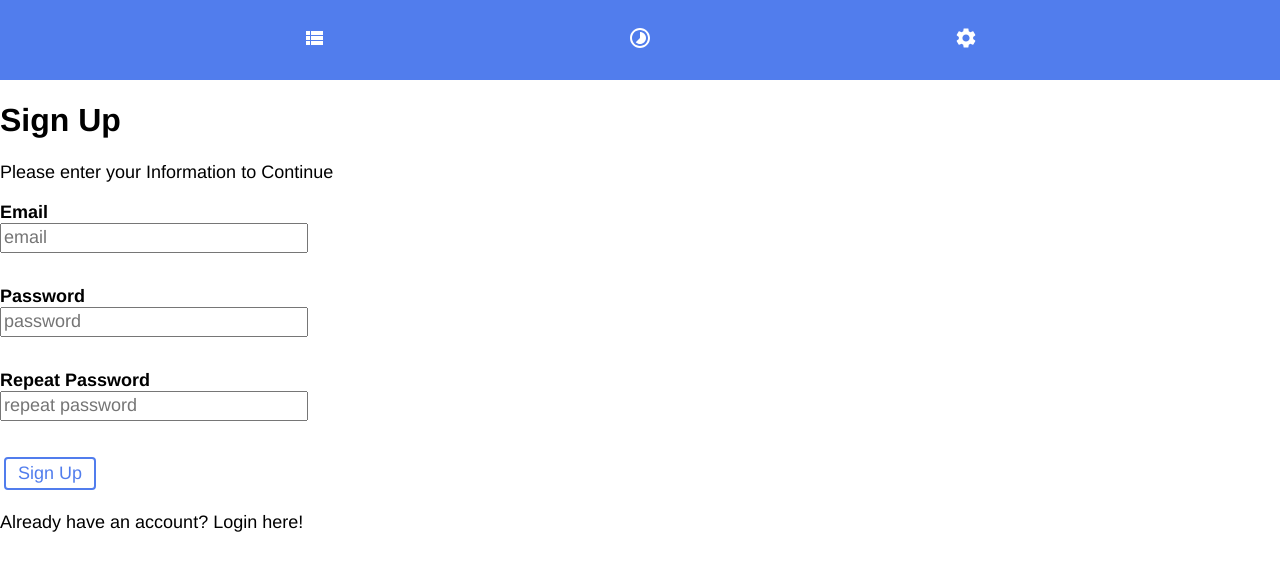
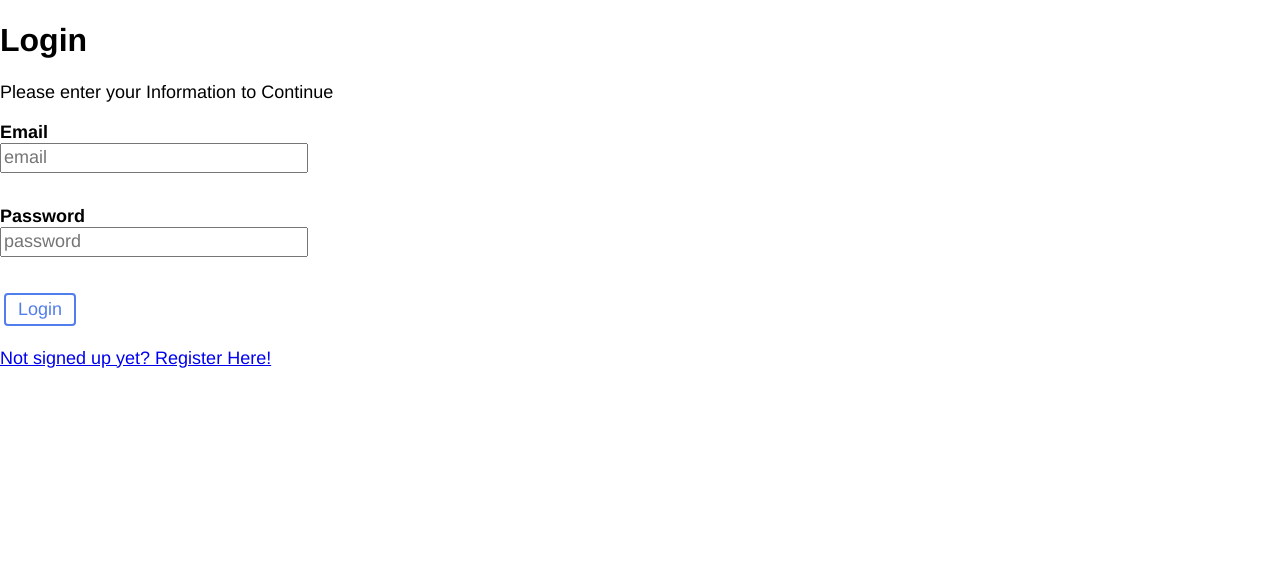
Before and after one commit to mattayoungs/todo-app, a React (Create React App) app: page / in a window 1280 px wide. Shown: the top 570 px of the page. Built offline with nearby package versions, Linux system fonts and the light colour scheme.

Commit message:
finished reg and fixed routing

```diff
--- a/src/App.js
+++ b/src/App.js
@@ -5,6 +5,7 @@ import TodoList from "./components/TodoList";
 import Dashboard from "./components/Dashboard";
 import Register from "./components/Register";
 import Header from "./components/Header";
+import Login from "./components/Login";
 
 class App extends React.Component {
   state = {};
@@ -12,16 +13,23 @@ class App extends React.Component {
   render() {
     return (
       <div>
-        <Header />
         <Switch>
-          <Route path="/todolist">
-            <TodoList />
+          <Route exact path={["/", "/login"]}>
+            <Login />
           </Route>
-          <Route path="/dashboard">
-            <Dashboard />
+          <Route exact path="/register">
+            <Register />
           </Route>
-          <Route path="/">
-            <Register />
+          <Route>
+            <Header />
+            <Switch>
+              <Route path="/todolist">
+                <TodoList />
+              </Route>
+              <Route path="/dashboard">
+                <Dashboard />
+              </Route>
+            </Switch>
           </Route>
         </Switch>
       </div>
--- a/src/components/Header.js
+++ b/src/components/Header.js
@@ -10,10 +10,10 @@ function Header() {
       <NavLink to="/todolist">
         <img src={list} alt="" />
       </NavLink>
-      <NavLink to="/">
+      <NavLink to="/dashboard">
         <img src={timer} alt="" />
       </NavLink>
-      <NavLink to="/">
+      <NavLink to="/login">
         <img src={settings} alt="" />
       </NavLink>
     </header>
--- a/src/components/Login.js
+++ b/src/components/Login.js
@@ -2,6 +2,7 @@ import React from "react";
 import InputText from "./InputText.js";
 import styled from "styled-components";
 import Button from "./Button";
+import { NavLink, withRouter } from "react-router-dom";
 
 const validUserInfo = {
   email: "test@kenzie.academy",
@@ -27,7 +28,7 @@ class Login extends React.Component {
       this.state.email === validUserInfo.email &&
       this.state.password === validUserInfo.password
     ) {
-      alert("yep!");
+      this.props.history.push("/dashboard");
       this.setState({ error: "" });
     } else {
       this.setState({
@@ -68,7 +69,9 @@ class Login extends React.Component {
           </FlexCol>
           <Button>Login</Button>
         </form>
-        <Body>Not signed up yet? Register Here!</Body>
+        <NavLink to="/register">
+          <Body>Not signed up yet? Register Here!</Body>
+        </NavLink>
       </FlexCol>
     );
   }
@@ -105,4 +108,4 @@ const FlexCol = styled.div`
   padding-bottom: 2rem;
 `;
 
-export default Login;
+export default withRouter(Login);
--- a/src/components/Register.js
+++ b/src/components/Register.js
@@ -2,6 +2,7 @@ import React from "react";
 import InputText from "./InputText.js";
 import styled from "styled-components";
 import Button from "./Button";
+import { NavLink, withRouter } from "react-router-dom";
 
 const validEmailRegex = RegExp(
   /^(([^<>()\[\]\.,;:\s@\"]+(\.[^<>()\[\]\.,;:\s@\"]+)*)|(\".+\"))@(([^<>()[\]\.,;:\s@\"]+\.)+[^<>()[\]\.,;:\s@\"]{2,})$/i
@@ -12,12 +13,13 @@ class Register extends React.Component {
     email: "",
     password: "",
     passwordRepeat: "",
-    error: "",
+    message: "",
     errors: {
       email: "",
       password: "",
       passwordRepeat: "",
     },
+    isValid: false,
   };
 
   handleChange = (event) => {
@@ -33,8 +35,8 @@ class Register extends React.Component {
         }
         break;
       case "password":
-        if (value.length < 5) {
-          error = "password must be greater than 5 charaters";
+        if (value.length < 8) {
+          error = "password must be greater than 8 charaters";
         }
         break;
       case "passwordRepeat":
@@ -42,27 +44,37 @@ class Register extends React.Component {
           error = "passwords must match";
         }
     }
-    this.setState({
-      [name]: value,
-      errors: { ...this.state.errors, [name]: error },
-    });
+    this.setState(
+      {
+        [name]: value,
+        errors: { ...this.state.errors, [name]: error },
+      },
+      this.validateForm
+    );
+  };
+
+  validateForm = () => {
+    let hasErrors = false;
+    for (let property in this.state.errors) {
+      if (this.state.errors[property]) {
+        hasErrors = true;
+      }
+    }
+    let isValid =
+      this.state.email &&
+      this.state.password &&
+      this.state.passwordRepeat &&
+      !hasErrors;
+    this.setState({ isValid: isValid });
   };
 
   onSubmit = (event) => {
     event.preventDefault();
-    // if (
-    //   this.state.email === validUserInfo.email &&
-    //   this.state.password === validUserInfo.password
-    // ) {
-    //   alert("yep!");
-    //   this.setState({ error: "" });
-    // } else {
-    //   this.setState({
-    //     error: "Invalid Email or Password",
-    //     email: "",
-    //     password: "",
-    //   });
-    // }
+    if (this.state.isValid) {
+      this.props.history.push("/dashboard");
+    } else {
+      this.setState({ message: "Invalid Username or Password" });
+    }
   };
   render() {
     return (
@@ -70,11 +82,17 @@ class Register extends React.Component {
         <form onSubmit={this.onSubmit}>
           <Title>Sign Up</Title>
           <Body>Please enter your Information to Continue</Body>
-          {this.state.error && (
-            <Body style={{ color: "#f06868" }}>{this.state.error}</Body>
+          {this.state.message && (
+            <Body style={{ color: "#f06868" }}>{this.state.message}</Body>
           )}
           <FlexCol>
             <Label>Email</Label>
+            {this.state.errors.email && (
+              <Body style={{ color: "#f06868" }}>
+                {this.state.errors.email}
+              </Body>
+            )}
+
             <InputText
               type="text"
               name="email"
@@ -85,6 +103,11 @@ class Register extends React.Component {
           </FlexCol>
           <FlexCol>
             <Label>Password</Label>
+            {this.state.errors.password && (
+              <Body style={{ color: "#f06868" }}>
+                {this.state.errors.password}
+              </Body>
+            )}
             <InputText
               type="password"
               name="password"
@@ -95,6 +118,12 @@ class Register extends React.Component {
           </FlexCol>
           <FlexCol>
             <Label>Repeat Password</Label>
+            {this.state.errors.passwordRepeat && (
+              <Body style={{ color: "#f06868" }}>
+                {this.state.errors.passwordRepeat}
+              </Body>
+            )}
+
             <InputText
               type="password"
               name="passwordRepeat"
@@ -105,7 +134,9 @@ class Register extends React.Component {
           </FlexCol>
           <Button>Sign Up</Button>
         </form>
-        <Body>Already have an account? Login here!</Body>
+        <NavLink to="/login">
+          <Body>Already have an account? Login here!</Body>
+        </NavLink>
       </FlexCol>
     );
   }
@@ -142,4 +173,4 @@ const FlexCol = styled.div`
   padding-bottom: 2rem;
 `;
 
-export default Register;
+export default withRouter(Register);
```
